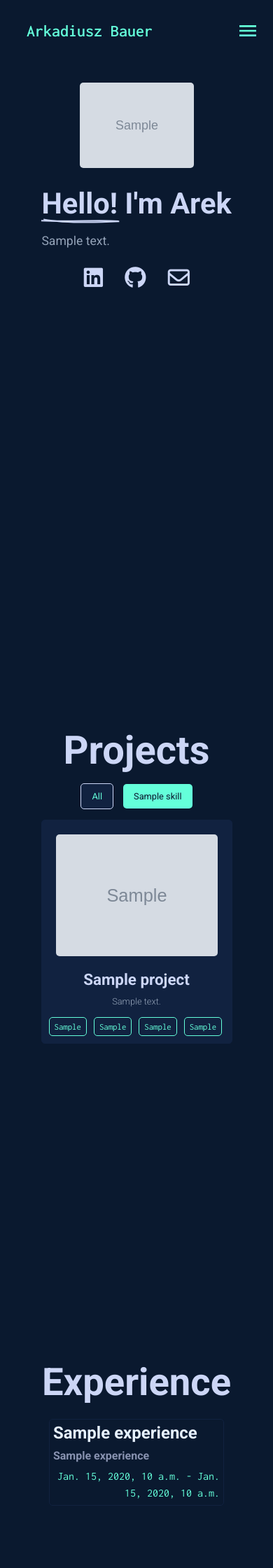
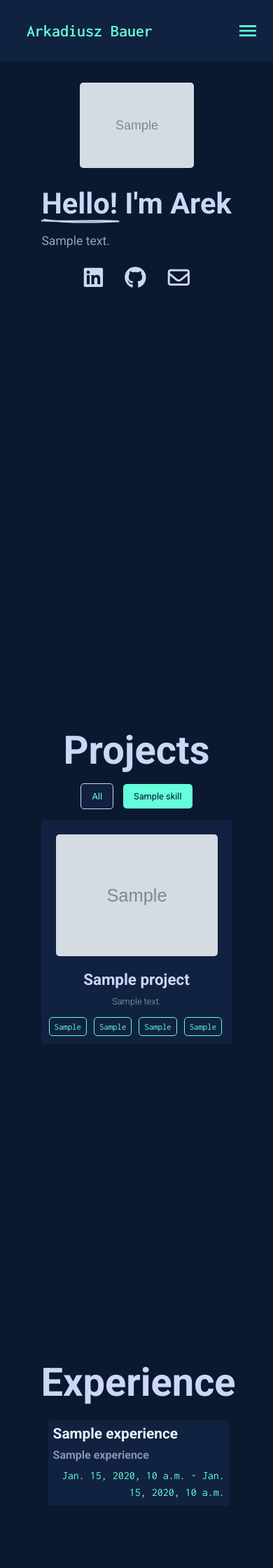
Before and after one commit to arekbauer/Personal-Portfolio-Project, a Django app: template portfolio/templates/portfolio/home.html in a window 390 px wide. Shown: the top 2240 px of the page at 70% size. Run offline with Django 3.2, Linux system fonts and the light colour scheme; the template is opened without the code that fills it: most values are stand-ins (such as "Sample title", 1, 10 or a date in 2020); grey boxes marked "Sample" are stand-in pictures; some libraries are stand-ins or nearby versions.

Commit message:
First Iteration Finished!

```diff
--- a/portfolio/static/portfolio/css/experience.css
+++ b/portfolio/static/portfolio/css/experience.css
@@ -25,14 +25,15 @@
     align-items: center;
     justify-content: center;
     margin-top: 10px;
-    overflow: auto;
+    overflow-x: hidden;
     max-height: 80vh;
 }
 
 .experience-card {
-    border: 1px solid var(--mid-blue);
+    border: 2px solid var(--mid-blue);
     transition: 0.3s;
-    min-width: 250px;
+    min-width: 240px;
+    width: 70%;
     border-radius: 5px;
     width: 30%;
     margin: 10px;
@@ -91,3 +92,33 @@
     margin: 2%;
     margin-top: 0;
 }
+
+
+@media(max-width: 1229px) {
+    .experience-card {
+        min-width: 75%;
+    }
+}
+
+@media(max-width: 771px) {
+    .container-experience h1 {
+        font-size: 3.5rem;
+    }
+
+    .experience-grid h2 {
+        font-size: 1.3rem;
+    }
+
+    .experience-card {
+        background-color: var(--mid-blue);
+        min-width: 95%;
+    }
+
+    .experience-grid h3 {
+        font-size: 1rem;
+    }
+
+    .experience-extra p {
+        font-size: 0.9rem;
+    }
+}
--- a/portfolio/static/portfolio/css/home.css
+++ b/portfolio/static/portfolio/css/home.css
@@ -155,6 +155,8 @@ section:last-of-type {
         padding-top: 0;
         padding-bottom: 0;
         height: auto;
+        background-color: var(--mid-blue);
+        box-shadow: -5px 0 5px rgba(0,0,0,0.25);
     }
     .links-container {
         flex-direction: column;
--- a/portfolio/templates/portfolio/projects.html
+++ b/portfolio/templates/portfolio/projects.html
@@ -14,7 +14,7 @@
       <div class="project-card {{ project.skill1 }} {{ project.skill2 }} {{ project.skill3 }} {{ project.skill4 }}">
         <a href="{{ project.url }}" target="_blank"><img src="{{ project.image.url }}">
         <h3>{{ project.title }}</h3>
-          <p>{{ project.description }}</p>
+          <p>{{ project.description | safe}}</p>
           <div class="skills">
               {% if project.skill1 %}
               <span>{{ project.skill1 }}</span>
```
Also changed, not shown: portfolio/templates/portfolio/timeline.html (deleted, +0 -20 lines), portfolio/views.py (+3 -7 lines), README.md (added), db.sqlite3, media/portfolio/images/2d_image_segmentation.PNG (deleted), media/portfolio/images/2d_image_segmentation_ahBdWlg.PNG (deleted), media/portfolio/images/TheFabledFeats.PNG, media/portfolio/images/TheFabledFeats_oiOpbrf.PNG (deleted), media/portfolio/images/googleCalendar_4Y1aSka.png (deleted), media/portfolio/images/googleCalendar_XTY5CHS.png (deleted), media/portfolio/images/googleCalendar_belP7u4.png (deleted), media/portfolio/images/googleCalendar_veUwQIR.png (deleted), media/portfolio/images/websiteImage.png (added), portfolio/static/portfolio/projects/TheFabledFeats.PNG, 1 more files.
